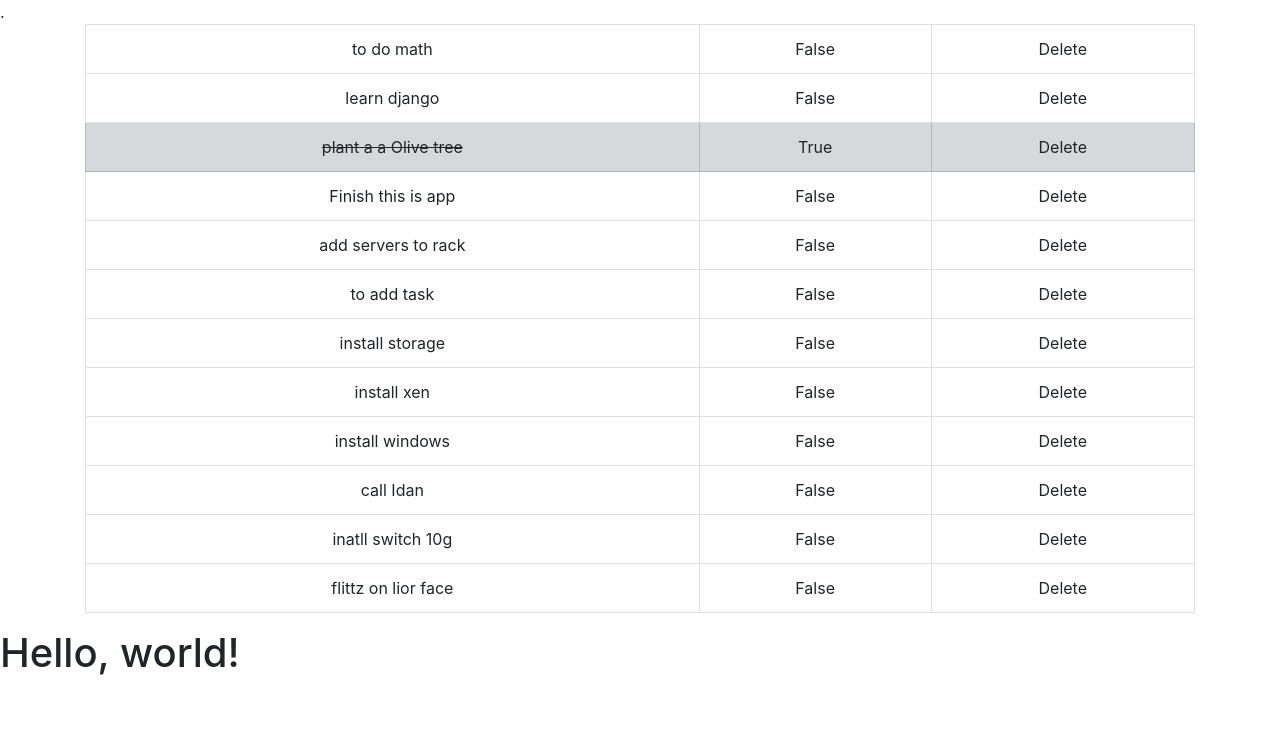
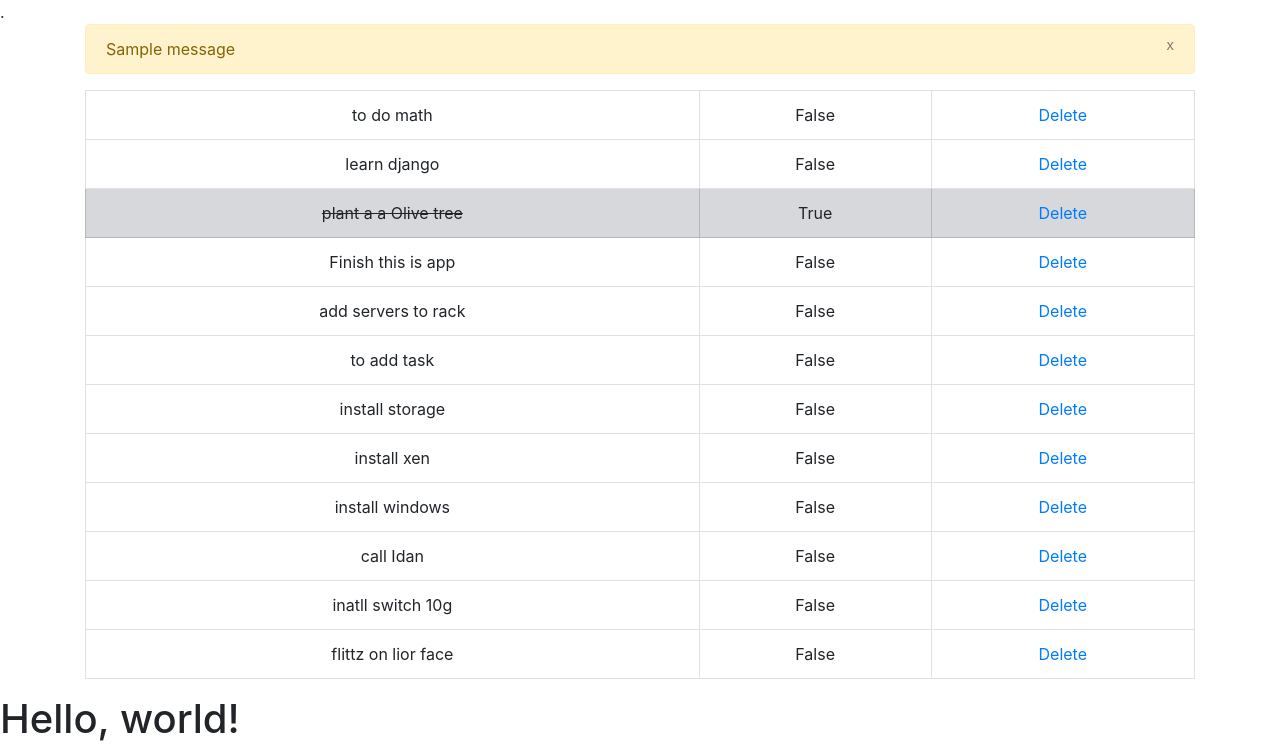
Before and after one commit to tbaror/ToDoApp, a Django app: page / in a window 1280 px wide. Shown: the part 56-807 px from the top of the page. Before the commit the page ends 731 px from the top, so only its background shows below. Run offline with Django 3.2, Linux system fonts and the light colour scheme; data comes from the database, SQL or seed files in the repository; both versions use the stored data as it was after the commit; one stand-in notice (Sample message) is shown; some libraries are stand-ins or nearby versions.

Commit message:
messages and delete db functionality added

```diff
--- a/todo_app/todo_list/templates/home.html
+++ b/todo_app/todo_list/templates/home.html
@@ -1,21 +1,35 @@
 
       {% extends 'base.html'%}
       {% block content %}
+      {% if messages %}
+
+
+        {% for message in messages  %}
+        <div class="alert alert-warning alert-dismissable" role="alert">
+          <button class="close" data-dismiss="alert">
+            <small><sup>x</sup></small>
+          </button>
+          {{ message }}
+        </div>
+        {% endfor %}
+      {% endif %}
+
       {% if  all_item %}
+
         <table class="table table-bordered">
         {% for things in all_item %}
           {% if things.complete %}
               <tr class="table-secondary">
                 <td class="srtiker"><center>{{things.item}}</center></td>
                 <td><center>{{things.complete}}</center></td>
-                <td><center> Delete</center></td>
+                <td><center><a href="{% url 'delete' things.id %}">Delete</a> </center></td>
               </tr>
           {% else %}
 
                <tr>
                 <td><center>{{things.item}}</center></td>
                 <td><center>{{things.complete}}</center></td>
-                <td><center> Delete</center></td>
+                <td><center><a href="{% url 'delete' things.id %}">Delete</a></center></td>
               </tr>
           {% endif %}
 
--- a/todo_app/todo_list/urls.py
+++ b/todo_app/todo_list/urls.py
@@ -4,5 +4,6 @@ from . import views
 
 urlpatterns = [
     path('',views.home, name='home'),
-    path('about/',views.about, name='about')
+    path('about/',views.about, name='about'),
+    path("delete/<list_id>", views.delete, name="delete"),
 ]
--- a/todo_app/todo_list/views.py
+++ b/todo_app/todo_list/views.py
@@ -1,6 +1,8 @@
-from django.shortcuts import render
+from django.shortcuts import render, redirect
 from .models import List
 from .forms import ListForm
+from django.contrib import messages
+from django.http import HttpResponseRedirect
 
 # Create your views here.
 
@@ -11,6 +13,7 @@ def home(request):
         if form.is_valid():
             form.save()
             all_item = List.objects.all
+            messages.success(request,('Item Has ben Added To List'))
             return render(request ,'home.html', {'all_item':all_item})
     else:
 
@@ -20,3 +23,10 @@ def home(request):
 
 def about(request):
     return render(request ,'about.html', {})
+
+
+def delete(request, list_id):
+    item = List.objects.get(pk=list_id)
+    item.delete()
+    messages.success(request,('Item Has Been Deleted'))
+    return redirect('home')
```
Also changed, not shown: todo_app/db.sqlite3.
